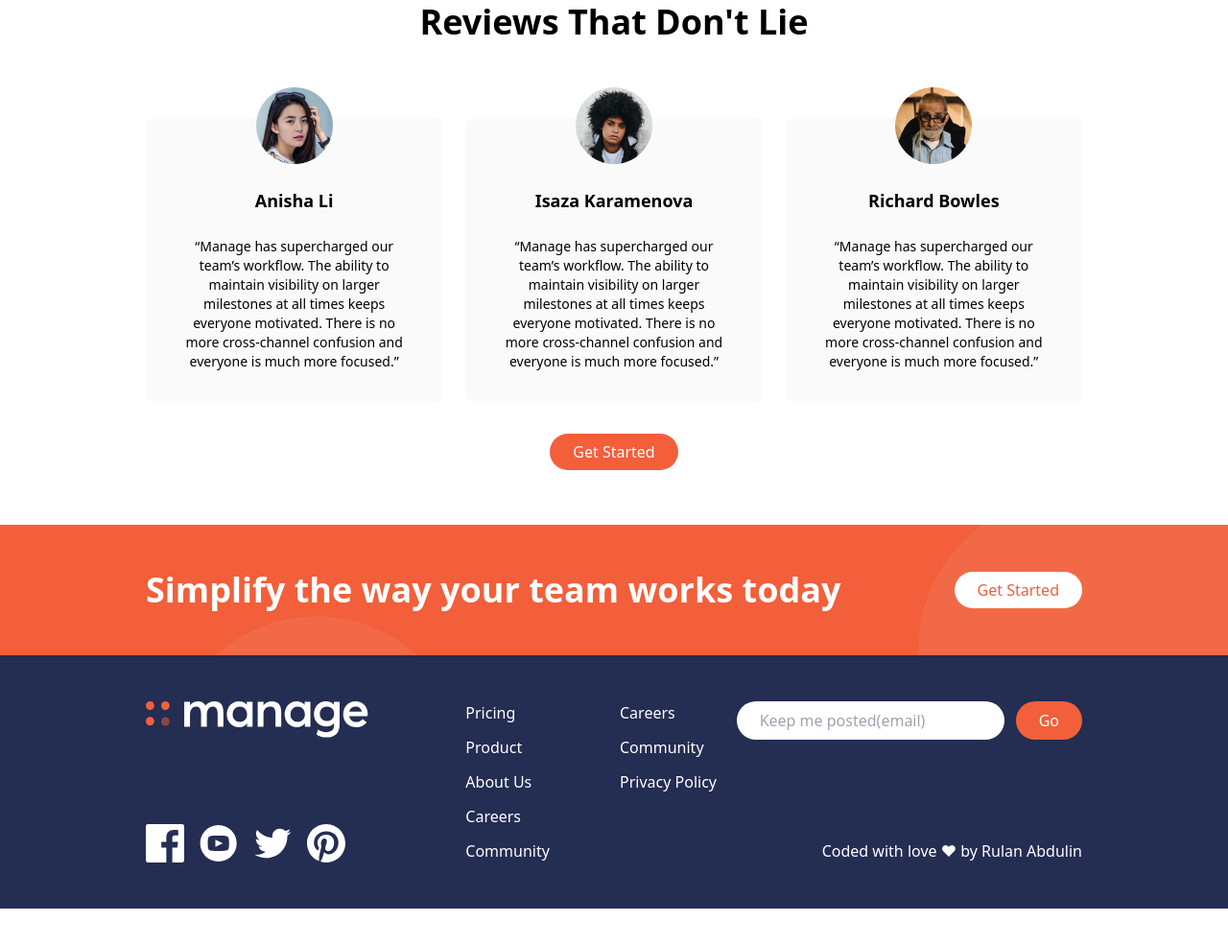
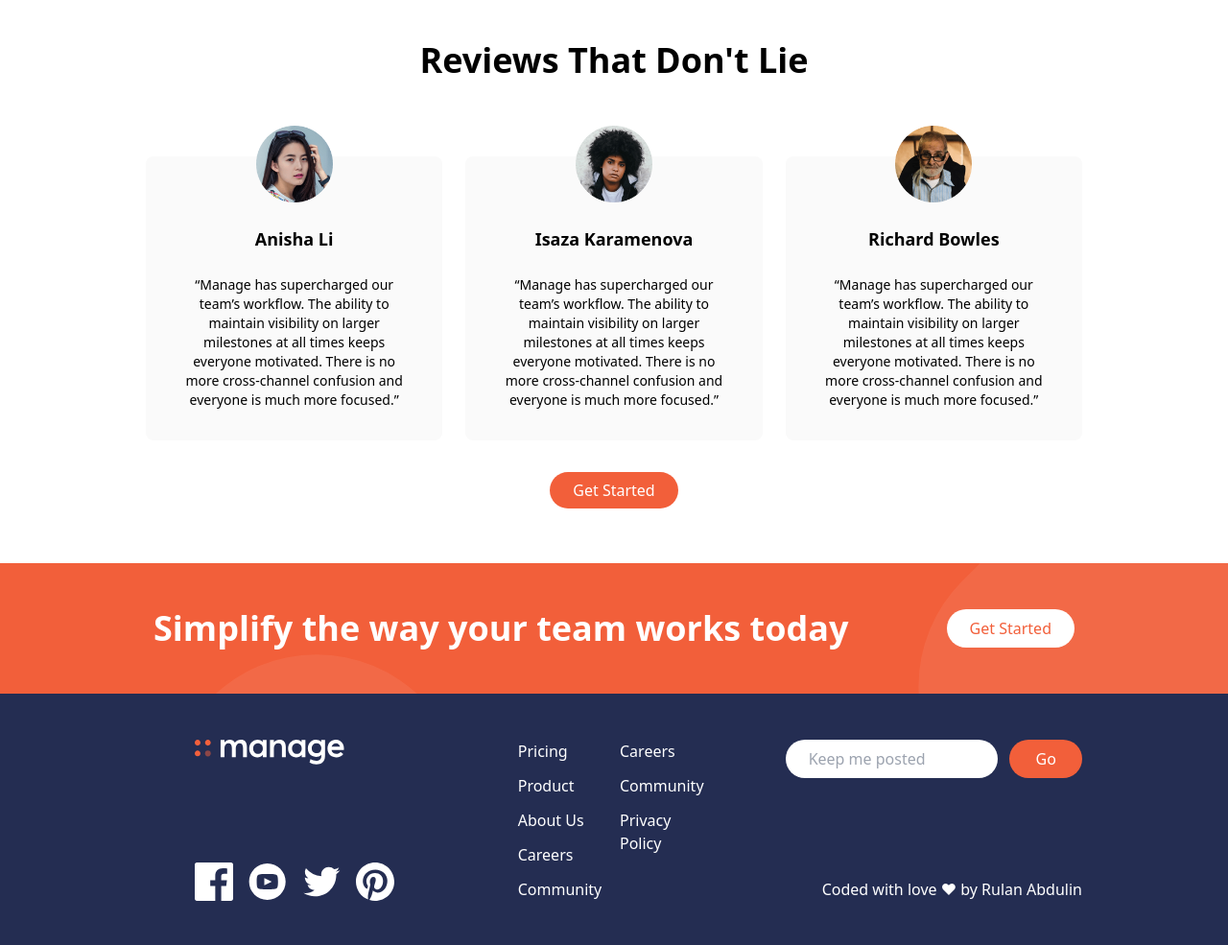
Before and after one commit to netiRussell/tailwind_practice, a website: page src/index.html in a window 1280 px wide. Shown: the part 1173-2158 px from the top of the page at 96% size. Before the commit the page ends 2120 px from the top, so only its background shows below. Drawn offline with Linux system fonts and the light colour scheme.

Commit message:
Improved  adaptiveness

```diff
--- a/src/index.html
+++ b/src/index.html
@@ -9,8 +9,20 @@
   </head>
   <body>
     <header class="bg-[url('../img/bg-tablet-pattern.svg')] bg-no-repeat bg-contain space-y-10">
-      <nav class="relative container mx-auto p-6">
-        <div class="flex items-center justify-between">
+      <!-- mobile menu -->
+      <nav class="hidden overflow-y-scroll fixed left-0 top-0 w-screen h-screen items-center justify-center bg-darkBlue">
+        <ul class="space-y-10">
+          <li><a href="#" class="hover:text-darkGrayishBlue text-white capitalize block text-center text-lg">Pricing</a></li>
+          <li><a href="#" class="hover:text-darkGrayishBlue text-white capitalize block text-center text-lg">Product</a></li>
+          <li><a href="#" class="hover:text-darkGrayishBlue text-white capitalize block text-center text-lg">About us</a></li>
+          <li><a href="#" class="hover:text-darkGrayishBlue text-white capitalize block text-center text-lg">Careers</a></li>
+          <li><a href="#" class="hover:text-darkGrayishBlue text-white capitalize block text-center text-lg">Community</a></li>
+        </ul>
+        <button id="mobile_close" class="absolute block right-10 top-10 bg-[url('../img/icon-close.png')] bg-no-repeat bg-contain w-5 h-5"></button>
+      </nav>
+
+      <!-- Regular menu -->
+      <nav class="flex items-center justify-between container mx-auto p-6">
         <div class="pt-2">
           <img src="img/logo.svg" alt="Logotype" />
         </div>
@@ -24,7 +36,9 @@
         </ul>
 
         <button><a href="#" class="hover:bg-brightRedLight bg-brightRed md:block hidden px-6 py-2 text-white rounded-full baseline capitalize">Get started</a></button>
-        </div>
+
+        <!-- Mobile menu opener -->
+        <button id="mobile_open" class="md:hidden block h-6 w-6 bg-[url('../img/icon-hamburger.svg')] bg-contain bg-no-repeat shrink-0"></button>
       </nav>
 
       <section id="hero" class="md:flex-row flex flex-col-reverse container items-center px-6 mx-auto">
@@ -118,17 +132,17 @@
       </section>
 
       <section id="cta" class="w-full bg-brightRed bg-[url('../img/bg-simplify-section-desktop.svg')] bg-no-repeat">
-        <div class="md:flex-row flex flex-col container mx-auto justify-between items-center py-12">
-          <h2 class="md:text-left md:w-auto w-full text-center font-bold text-4xl text-white">Simplify the way your team works today</h2>
-          <button class="md:mt-0 mt-6 w-auto"><a href="#" class="hover:bg-gray-200 bg-white px-6 py-2 text-brightRed rounded-full baseline capitalize">Get started</a></button>
+        <div class="md:flex-row flex flex-col container mx-auto justify-between items-center py-12 px-2">
+          <h2 class="md:text-left w-auto text-center font-bold text-4xl text-white">Simplify the way your team works today</h2>
+          <button class="md:mt-0 md:w-1/3 lg:w-auto w-auto mt-6"><a href="#" class="hover:bg-gray-200 block bg-white px-6 py-2 text-brightRed rounded-full baseline capitalize">Get started</a></button>
         </div>
       </section>
     </main>
 
-    <footer class="w-full bg-darkBlue p-12">
-      <div class="grid grid-cols-3 gap-x-6 container mx-auto">
-        <div class="flex flex-col justify-between">
-          <img src="img/logo-white.svg" alt="Logotype" class="w-3/4" />
+    <footer class="w-full bg-darkBlue py-12 px-2">
+      <div class="lg:grid-cols-3 lg:justify-start lg:space-y-0 grid space-y-10 justify-items-center grid-cols-1 gap-x-6 container mx-auto">
+        <div class="lg:space-y-0 space-y-5 flex flex-col justify-between">
+          <img src="img/logo-white.svg" alt="Logotype" class="lg:mx-0 lg:w-3/4 mx-auto w-full" />
           <div class="flex items-center gap-x-4">
             <a href="#"><img src="img/icon-facebook.svg" alt="Social media" class="w-10" /></a>
             <a href="#"><img src="img/icon-youtube.svg" alt="Social media" class="w-10" /></a>
@@ -153,12 +167,12 @@
           </div>
         </div>
 
-        <div class="flex flex-col justify-between justify-self-end">
+        <div class="lg:justify-self-end lg:space-y-0 space-y-5 justify-self-auto flex flex-col justify-between">
           <form action="GET" class="flex gap-x-3">
-            <input type="text" placeholder="Keep me posted(email)" class="rounded-full bg-white px-6 py-2" />
-            <button class="hover:bg-brightRedLight bg-brightRed px-6 py-2 text-white rounded-full baseline capitalize">Go</button>
+            <input type="text" placeholder="Keep me posted" class="w-3/4 rounded-full bg-white px-6 py-2" />
+            <button class="hover:bg-brightRedLight bg-brightRed w-1/4 px-6 py-2 text-white rounded-full baseline capitalize">Go</button>
           </form>
-          <p class="text-white text-right">Coded with love ♥ by Rulan Abdulin</p>
+          <p class="lg:text-right text-center text-white">Coded with love ♥ by Rulan Abdulin</p>
         </div>
       </div>
     </footer>
```
Also changed, not shown: src/css/main.css, src/img/icon-close.png (added), 3 other files. Lines whose indentation alone changed are shown as unchanged.
